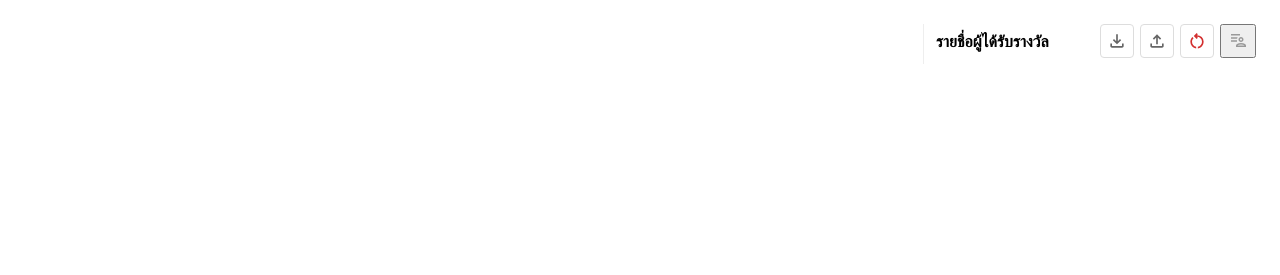
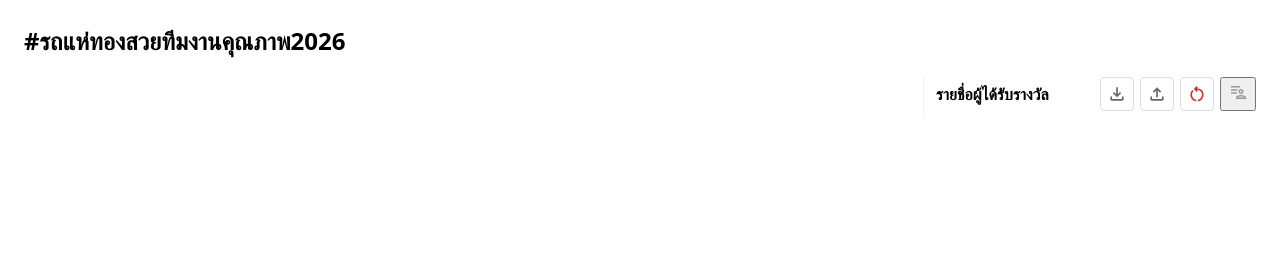
Before and after one commit to fernelicious/LuckyDraw2026, a plain HTML site: page index.html in a window 1280 px wide. Shown: the top 275 px of the page. Drawn offline with Linux system fonts and the light colour scheme.

Commit message:
Update index.html

```diff
--- a/index.html
+++ b/index.html
@@ -3,7 +3,8 @@
 <head>
     <meta charset="utf-8">
     <meta name="viewport" content="width=device-width,initial-scale=1">
-    <title>จับฉลากรถแห่ ทองสวย 2026</title>
+    <title>จับฉลากรางวัล</title>
+    <h2>#รถแห่ทองสวยทีมงานคุณภาพ2026</h2>
     <style>
         body{font-family:system-ui,Segoe UI,Roboto,Helvetica,Arial;margin:24px;background:#fff}
         h3{margin:0 0 12px}
```
